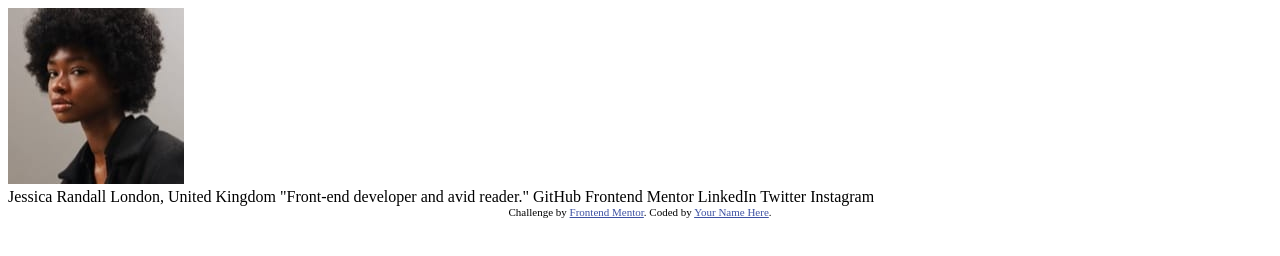
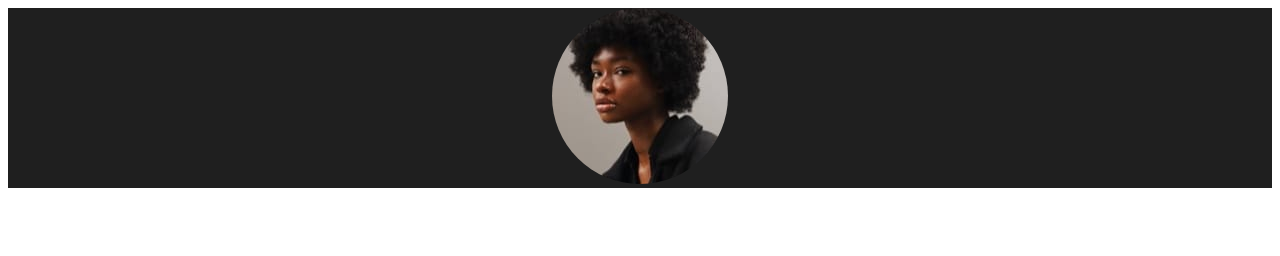
Before and after one commit to meepo322sd/social-link-repasoExamen, a plain HTML site: page index.html in a window 1280 px wide. Drawn offline with Linux system fonts and the light colour scheme.

Commit message:
estilos realizados

```diff
--- a/index.html
+++ b/index.html
@@ -16,7 +16,7 @@
     <link rel="stylesheet" href="./styles/style.css" />
   </head>
   <body>
-    <section>
+    <section class="profile">
       <header>
         <img
           src="./assets/images/avatar-jessica.jpeg"
@@ -24,15 +24,5 @@
         />
       </header>
     </section>
-
-    Jessica Randall London, United Kingdom "Front-end developer and avid
-    reader." GitHub Frontend Mentor LinkedIn Twitter Instagram
-
-    <div class="attribution">
-      Challenge by
-      <a href="https://www.frontendmentor.io?ref=challenge" target="_blank"
-        >Frontend Mentor</a
-      >. Coded by <a href="#">Your Name Here</a>.
-    </div>
   </body>
 </html>
--- a/styles/style.css
+++ b/styles/style.css
@@ -1,7 +1,19 @@
-.attribution {
-  font-size: 11px;
-  text-align: center;
+:root {
+  --Green: hsl(75, 94%, 57%);
+
+  --White: hsl(0, 0%, 100%);
+
+  --Grey-700: hsl(0, 0%, 20%);
+  --Grey-800: hsl(0, 0%, 12%);
+  --Grey-900: hsl(0, 0%, 8%);
 }
-.attribution a {
-  color: hsl(228, 45%, 44%);
+
+.profile {
+    background: var(--Grey-800);
+  display: flex;
+  justify-content: center;
 }
+
+.profile img {
+  border-radius: 100%;
+}
```
Also changed, not shown: 1 other file.
